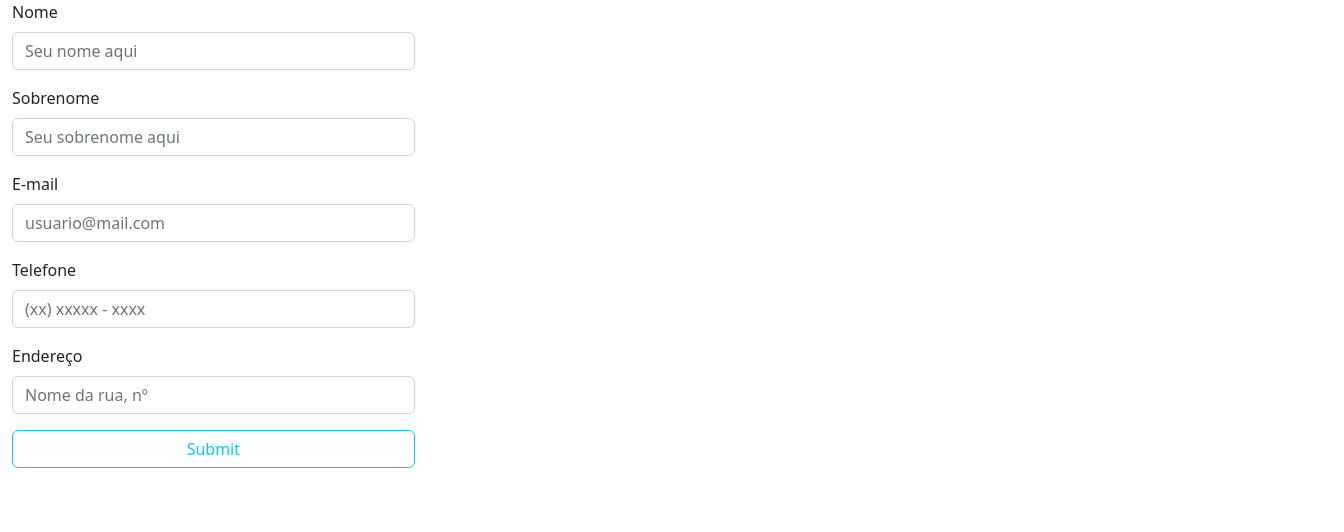
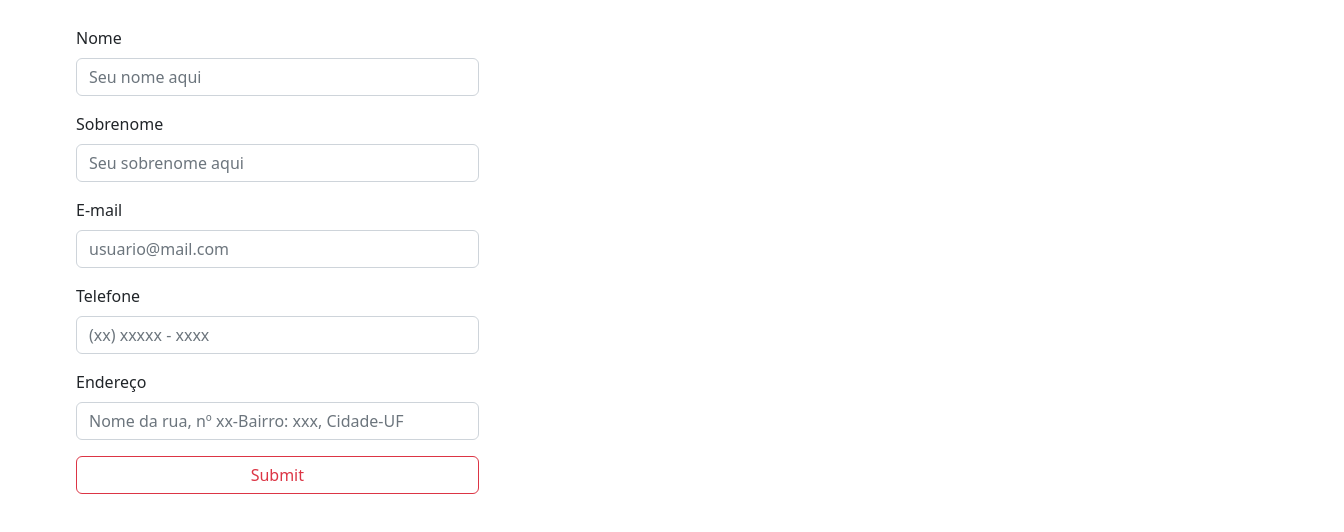
Before and after one commit to IallyFabiane/form-react, a React (Vite) app: page / in a window 1280 px wide. Shown: the top 532 px of the page, 1344 px wide, since content can reach past the window. Built offline with nearby package versions, Linux system fonts and the light colour scheme.

Commit message:
Update Form.tsx

```diff
--- a/src/components/Form/Form.tsx
+++ b/src/components/Form/Form.tsx
@@ -19,13 +19,13 @@ const Formulario = () => {
 
 
     return (
-        <div className="container-fluid overflow-hidden gap-2">
+        <div className="container-fluid overflow-hidden gap-2 w-100" style={{ margin: '2% 5%' }}>
             <Row>
             <Col className="col col-4">
                 <Form>
                         <Form.Group className="mb-3" controlId="formBasicName" >
-                            <Form.Label>Nome</Form.Label>
-                            <Form.Control type="text" id="nome" placeholder="Seu nome aqui" onBlur={handleChange} />
+                                <Form.Label>Nome</Form.Label>
+                                <Form.Control type="text" id="nome" placeholder="Seu nome aqui" onBlur={handleChange} />
                         </Form.Group>
 
                         <Form.Group className="mb-3" controlId="formBasicName">
@@ -45,11 +45,11 @@ const Formulario = () => {
 
                         <Form.Group className="mb-3" controlId="formBasicEmail">
                             <Form.Label>Endereço</Form.Label>
-                            <Form.Control type="text" id="endereço" placeholder="Nome da rua, nº" onBlur={handleChange} />
+                            <Form.Control type="text" id="endereço" placeholder="Nome da rua, nº xx-Bairro: xxx, Cidade-UF" onBlur={handleChange} />
                         </Form.Group>
 
                         <div className="d-grid gap-2">
-                            <Button variant="outline-info" onClick={handleSubmit} type="submit">Submit</Button>
+                            <Button variant="outline-danger" onClick={handleSubmit} type="submit">Submit</Button>
                         </div>
                     </Form>
                 </Col>
```
